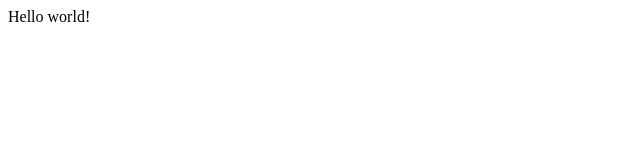
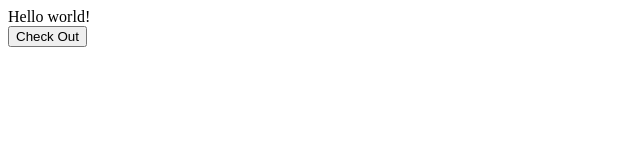
Before and after one commit to nailaparwin/snipcart-shopping-02, a Gatsby site: page / in a window 1280 px wide. Shown: the whole page, without its empty margins (0-640 px from the left). Built offline with nearby package versions, Linux system fonts and the light colour scheme; Gatsby itself is replaced by a stand-in of ours.

Commit message:
first commit

```diff
--- a/gatsby-config.js
+++ b/gatsby-config.js
@@ -3,8 +3,17 @@
  *
  * See: https://www.gatsbyjs.com/docs/gatsby-config/
  */
-
+require("dotenv").config({
+  path:".env"
+})
 module.exports = {
   /* Your site config here */
-  plugins: [],
+  plugins: [
+    {
+      resolve: 'gatsby-plugin-snipcartv3',
+      options: {
+        apiKey: process.env.SNIPCART_KEY
+      }
+    },
+  ],
 }
--- a/package.json
+++ b/package.json
@@ -14,7 +14,9 @@
     "test": "echo \"Write tests! -> https://gatsby.dev/unit-testing\" && exit 1"
   },
   "dependencies": {
+    "dotenv": "^8.2.0",
     "gatsby": "^2.26.1",
+    "gatsby-plugin-snipcartv3": "^2.3.3",
     "react": "^16.12.0",
     "react-dom": "^16.12.0"
   },
--- a/src/pages/index.js
+++ b/src/pages/index.js
@@ -1,5 +1,24 @@
 import React from "react"
 
 export default function Home() {
-  return <div>Hello world!</div>
+  return (
+    <div>
+      <div>
+        Hello world!
+      </div>
+      <button
+      class="snipcart-add-item"
+      data-item-id="formal-shoe"
+      data-item-price="25"
+      data-item-description="good for change"
+      data-item-url="/"
+      data-item-image="https://www.net-a-porter.com/en-ae/shop/product/valentino/shoes/high-heel/17957409490182112"
+      data-item-name="formal-shoe"
+      data-item-custom1-name="Size"
+      data-item-custom2-options="8|9[+5]|10[+10]"
+      data-item-custom2-name="Info"
+      data-item-custom2-type="checkbox"
+      > Check Out</button>
+  </div>
+  )
 }
```
Also changed, not shown: netlify.toml (added), 1 other file.
